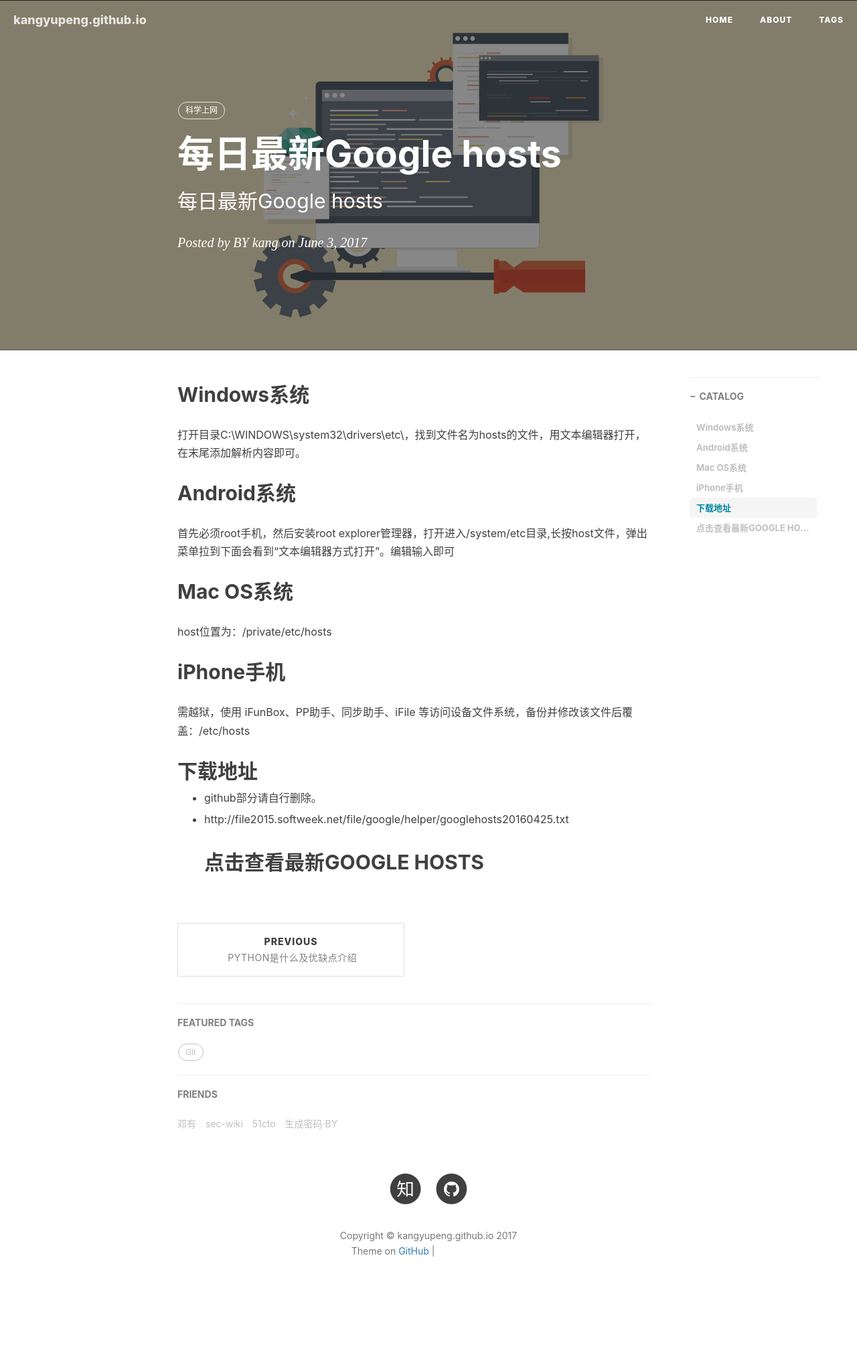
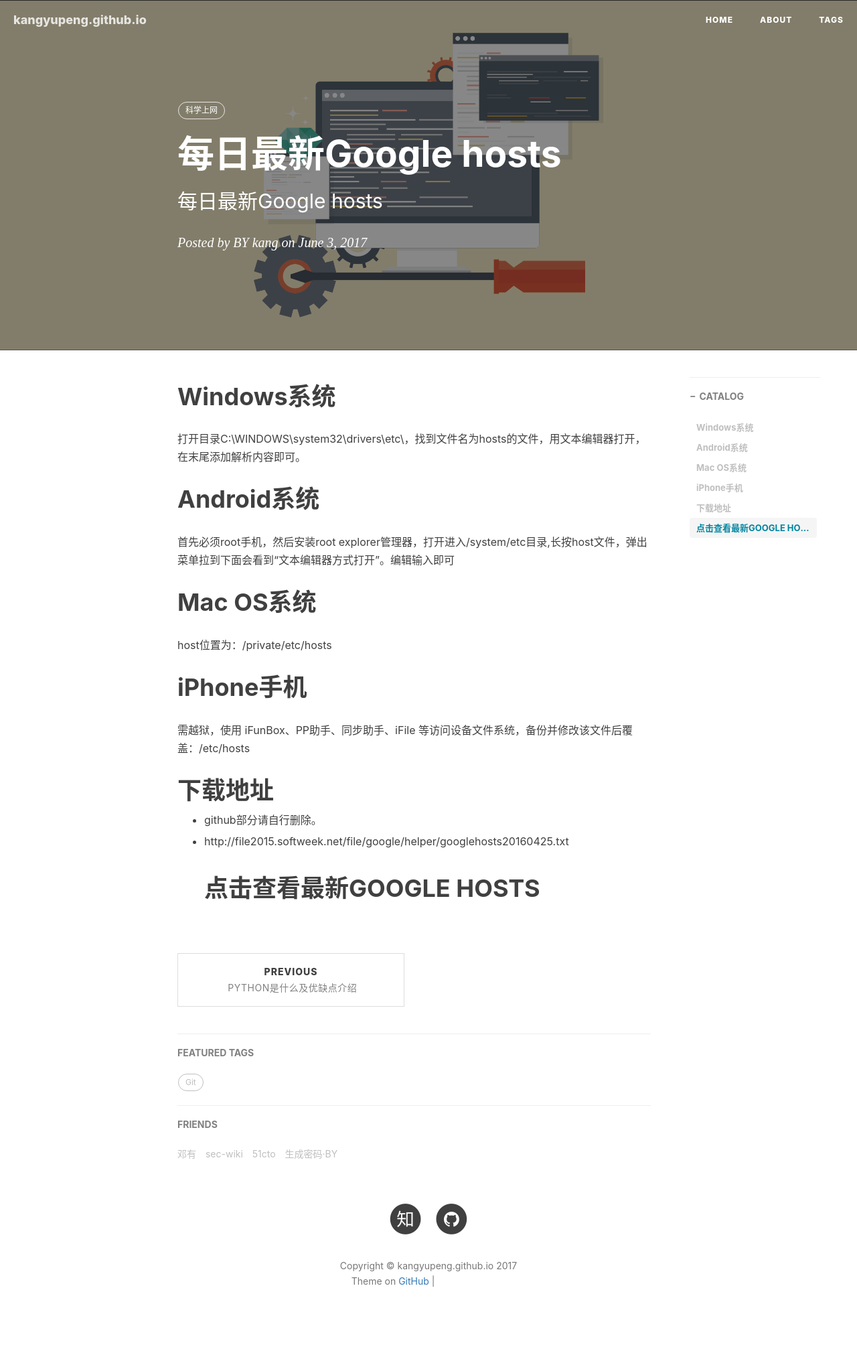
Before and after one commit to kangyupeng/kangyupeng.github.io, a Jekyll site: the page built from _posts/2017-06-03-每日最新Google hosts.md, in a window 1280 px wide. Shown: the whole page at 67% size. Built offline with Jekyll 4.4.1, drawn with Linux system fonts in a browser that asks for light colours; nearby versions of some CDN libraries; comment, search, counter and statistics services are not loaded; before the commit the page ends 1972 px from its top, so only the background shows below that; grey boxes are pictures that could not be loaded.

```diff
--- a/_posts/2017-06-03-每日最新Google hosts.md
+++ b/_posts/2017-06-03-每日最新Google hosts.md
@@ -10,20 +10,20 @@ tags:
     - 科学上网
 ---
 
-## Windows系统
+# Windows系统
 打开目录C:\WINDOWS\system32\drivers\etc\，找到文件名为hosts的文件，用文本编辑器打开，在末尾添加解析内容即可。
 
-## Android系统
+# Android系统
 首先必须root手机，然后安装root explorer管理器，打开进入/system/etc目录,长按host文件，弹出菜单拉到下面会看到“文本编辑器方式打开”。编辑输入即可
 
-## Mac OS系统
+# Mac OS系统
 host位置为：/private/etc/hosts
 
-## iPhone手机
+# iPhone手机
 需越狱，使用 iFunBox、PP助手、同步助手、iFile 等访问设备文件系统，备份并修改该文件后覆盖：/etc/hosts
 
-## 下载地址
+# 下载地址
 * github部分请自行删除。
 
 * http://file2015.softweek.net/file/google/helper/googlehosts20160425.txt
-## 点击查看最新GOOGLE HOSTS
+# 点击查看最新GOOGLE HOSTS
```
